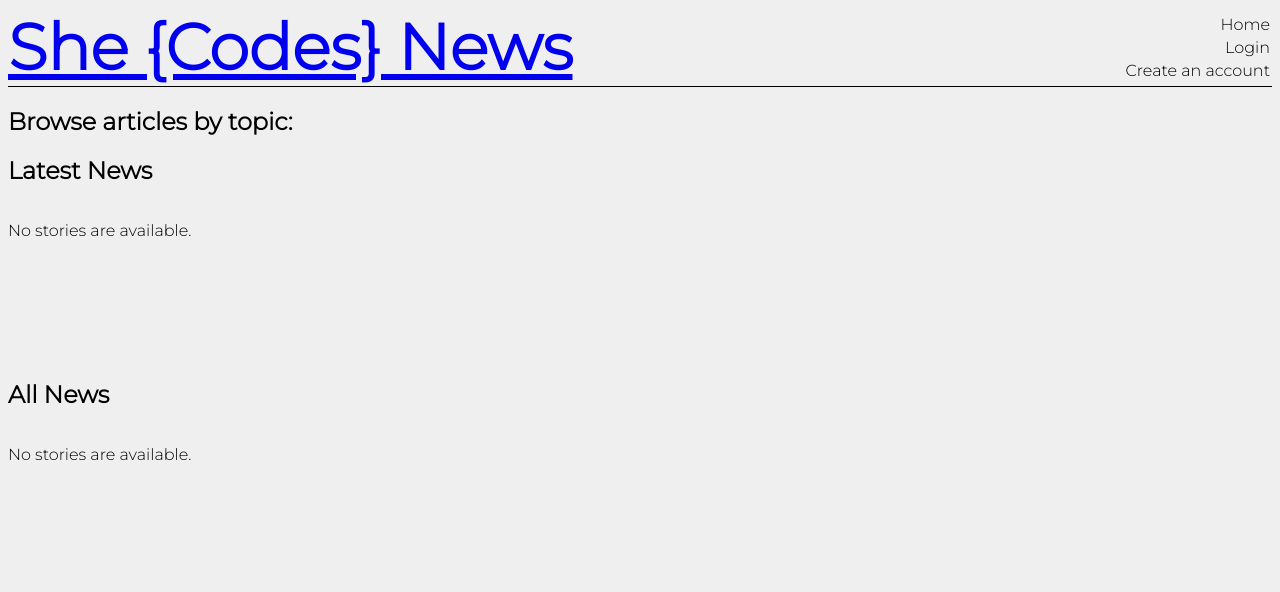
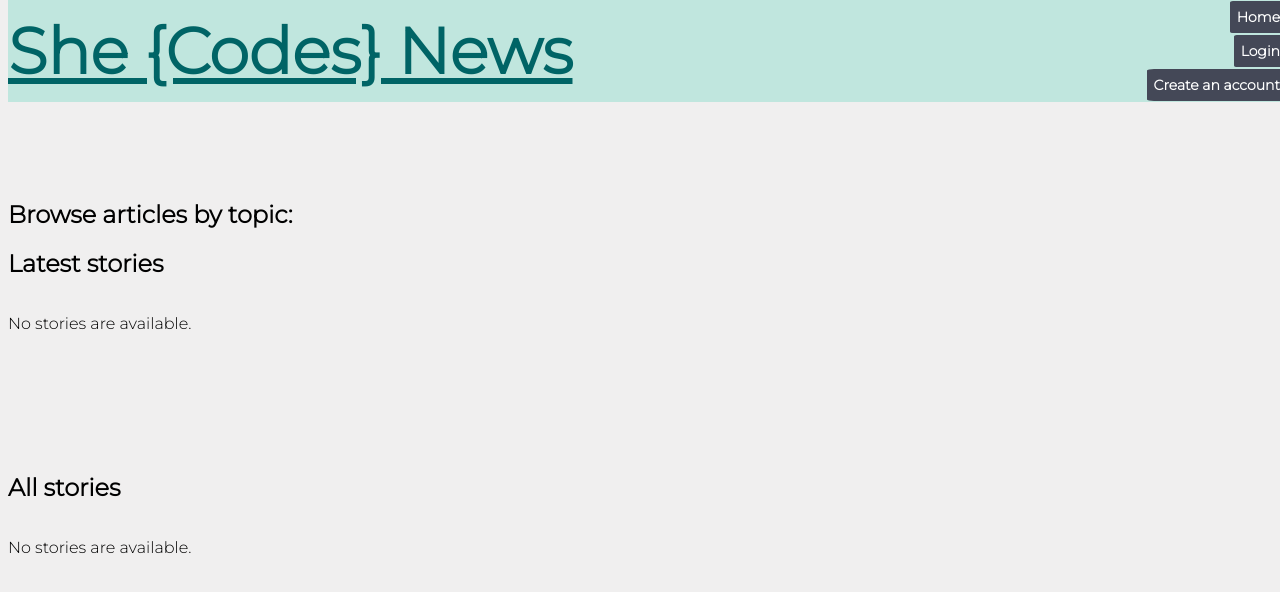
Before and after one commit to SheCodesAus/she-codes-django-news-project-snail-Py, a Django app: page /news/ in a window 1280 px wide. Shown: the top 592 px of the page. Run offline with Django 4.2, Linux system fonts and the light colour scheme; data that the repository does not hold is empty; parts of the project's set-up code (start-up, migrations or seed data) failed here and were passed over.

Commit message:
Almost done

```diff
--- a/she_codes_news/news/templates/news/index.html
+++ b/she_codes_news/news/templates/news/index.html
@@ -7,16 +7,19 @@
 
     {% block content %}
 
-     {% comment %} Dynamically adds categories  {% endcomment %}
+        <h2>Browse articles by topic:
 
+            <div class="all-tags">
 
-        <h2>Browse articles by topic:
 
             {% for tag in all_tags %}
             <a href="{% url 'news:tag' tag.slug %}">{{ tag.title }}</a>
             {% endfor %} </h2>
 
-            <h2>Latest News</h2>
+            </div>
+
+
+            <h2>Latest stories</h2>
 
 
         <div id="latest-stories">
@@ -31,9 +34,10 @@
 
         </div>
 
-       <h2>All News</h2>
+        <h2>All stories</h2>
 
     <div id="all-stories">
+
 
 
             {% if all_stories %}
@@ -45,4 +49,6 @@
             {% endif %}
         </div>
 
+
+
     {% endblock %}
--- a/she_codes_news/news/templates/news/storyCard.html
+++ b/she_codes_news/news/templates/news/storyCard.html
@@ -4,7 +4,7 @@
             <div class="story-card-text">
                 <h3><a href="{% url 'news:story' story.id %}">{{ story.title }}</a></h3>
                 <h4>Written by: <a href="{% url 'users:profile' story.author.id %}">{{ story.author }}</a></h4>
-                <h4>published on: {{ story.pub_date|date:'Y-m-d' }}, in <a href="{% url 'news:tag' story.tag %}">{{ story.tag.title }}</a></h4>
+                <h4>Published on: {{ story.pub_date|date:'Y-m-d' }}, in <a href="{% url 'news:tag' story.tag %}">{{ story.tag.title }}</a></h4>
 
                 {% if request.user.is_authenticated %}
                 <h4><a href="{% url 'news:editStory' story.id %}">[Edit this story]</a>
--- a/she_codes_news/static/styles.css
+++ b/she_codes_news/static/styles.css
@@ -2,14 +2,22 @@
 
 body {
     background-color: rgb(240, 239, 239);
+    margin-top: 200px;
 }
+
 
 header {
     display: flex;
     align-items: center;
     justify-content: space-between;
-    border-bottom: 1px solid #000;
+    background-color: #C0E6DE;
+    overflow: hidden;
+    position: fixed;
+    z-index: 99;
+    top: 0;
+    width: 100%;
 }
+
 
 h1 {
     font-family: 'Montserrat', sans-serif;
@@ -17,6 +25,13 @@ h1 {
     font-size: 4rem;
     margin: 0;
 }
+
+h1 a {
+    text-decoration: none;
+    color: black;
+    font-weight: bold;
+}
+
 
 h2 {
    font-family: 'Montserrat', sans-serif;
@@ -46,12 +61,44 @@ nav {
     align-items: flex-end;
 }
 
-nav a, h1 a, h3 a {
-    margin: 2px;
+nav a {
+    font-family: 'Montserrat', sans-serif;
+    float: right;
+    display: block;
+    text-align: right;
+    color: white;
     text-decoration: none;
-    color: #000;
+    border: solid;
+    border-color:#444857;
+    background-color: #444857;
+    padding: 4px;
+    margin: 1px;
+    border-radius:5%;
+    font-size: 14px;
 }
 
-a, p {
+nav a:hover {
     font-family: 'Montserrat', sans-serif;
+    border: solid;
+    border-color:white;
+    border-radius:5%;
+    background: #FDCFA5;
+    color: black;
+    font-weight: bold;
+  }
+
+p {
+    font-family: 'Montserrat', sans-serif;
+
 }
+
+a {
+    color: #006466;
+    font-weight: bold;
+}
+
+a:hover {
+    background: #FDCFA5;
+    color: black;
+    font-weight: bold;
+  }
--- a/she_codes_news/templates/base.html
+++ b/she_codes_news/templates/base.html
@@ -26,9 +26,8 @@
 
         </header>
 
-
-
         <!-- content blocks here -->
         {% block content %}{% endblock %}
+
     </body>
 </html>
```
Also changed, not shown: README.md, 1 other file.
